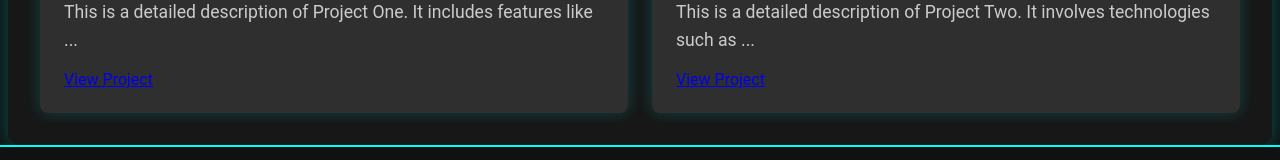
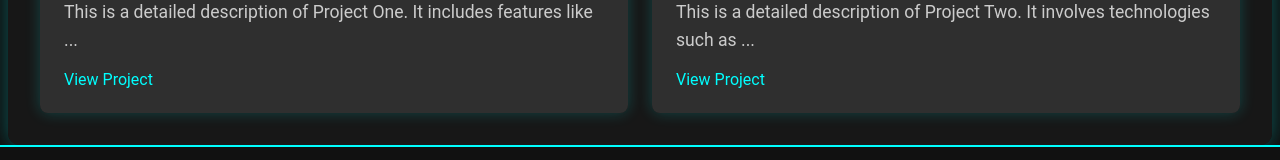
Before and after one commit to pingno/Show, a React (Create React App) app in the folder show/: page /projects in a window 1280 px wide. Shown: the part 736-896 px from the top of the page. Built offline with nearby package versions, Linux system fonts and the light colour scheme.

Commit message:
back to 1

```diff
--- a/show/src/components/Projects/Projects.css
+++ b/show/src/components/Projects/Projects.css
@@ -57,7 +57,7 @@
     color: #ccc;
   }
 
-  /* .project-link {
+  .project-link {
     color: #0ff;
     text-decoration: none;
     font-size: 1rem;
@@ -72,4 +72,3 @@
     transform: translateY(-5px);
     box-shadow: 0 0 25px rgba(0, 255, 255, 0.4);
   }
-   */
```
